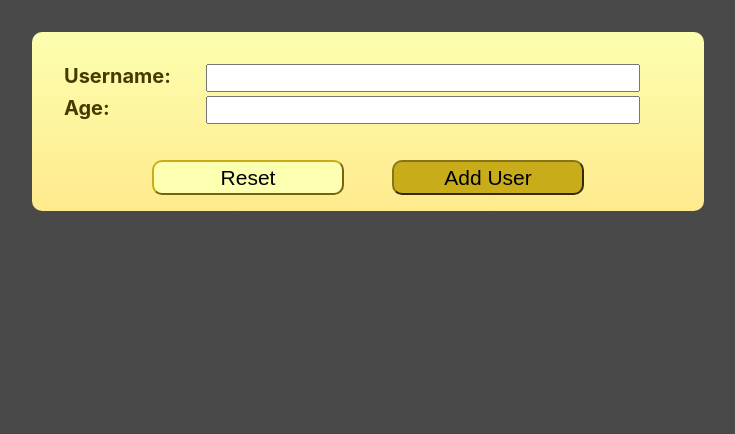
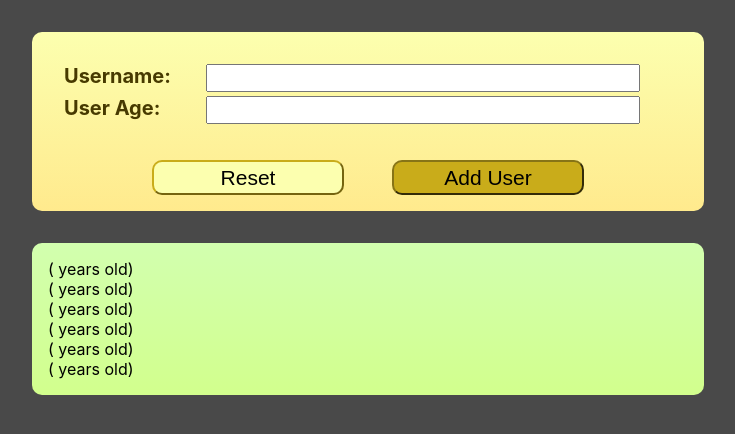
Before and after one commit to MonikaJung/React-user-creator-app, a React (Create React App) app: page / in a window 1280 px wide. Shown: the top 434 px of the page, without its empty margins (272-1007 px from the left). Built offline with nearby package versions, Linux system fonts and the light colour scheme.

Commit message:
Corrected UserInput, added initial UserLIst

```diff
--- a/src/App.js
+++ b/src/App.js
@@ -1,8 +1,12 @@
-import UserForm from './components/UserInputs/UserInputs';
+import UserForm from "./components/UserInputs/UserInputs";
+import UserList from "./components/UserList/UserList";
 
 function App() {
   return (
-    <UserForm />
+    <div>
+      <UserForm />
+      <UserList />
+    </div>
   );
 }
 
--- a/src/components/UserInputs/UserInput.module.css
+++ b/src/components/UserInputs/UserInput.module.css
@@ -28,6 +28,14 @@
     margin-bottom: 0.5rem;
 }
 
+.form-inputs-pair p {
+    color: rgb(194, 0, 0);
+    font-style: italic;
+    font-size: 1rem;
+    text-align: center;
+    margin-left: 17%;
+}
+
 .form-actions {
   margin: auto 5rem;
 }
--- a/src/components/UserInputs/UserInputs.js
+++ b/src/components/UserInputs/UserInputs.js
@@ -8,10 +8,12 @@ export default function UserForm() {
   const [isAgeCorrect, setIsAgeCorrect] = React.useState(true);
 
   function onUsernameChangeHandler(event) {
+    if (event.target.value !== "") setIsUsernameCorrect(true);
     setUsernameInput(event.target.value);
   }
 
   function onAgeChangeHandler(event) {
+    if (event.target.value !== "") setIsAgeCorrect(true);
     setAgeInput(event.target.value);
   }
 
@@ -25,13 +27,26 @@ export default function UserForm() {
       };
       console.log("SUBMIT");
       console.log(userData);
+      cleanInputs();
     }
     else console.log("SUBMIT DENIED");
   }
 
   function areInputsValid(){
+    let isAgeOK = false;
+
+    if (ageInput === "" || ageInput < 0 || ageInput > 180)
+      setIsAgeCorrect(false);
+    else {
+      setIsAgeCorrect(true);
+      isAgeOK = true;
+    }
+
+    return isUsernameValid() && isAgeOK;
+  }
+
+  function isUsernameValid() {
     let isUsernameOK = false;
-    let isAgeOK = false;
     const usernameRegEx = new RegExp("^[A-Za-z]+[A-Za-z0-9_.@//-]*[A-Za-z0-9_.//-]+[A-Za-z0-9]+$");
 
     if (usernameInput === "" || !usernameRegEx.test(usernameInput)) setIsUsernameCorrect(false);
@@ -39,21 +54,32 @@ export default function UserForm() {
       setIsUsernameCorrect(true);
       isUsernameOK = true;
     }
-    if (ageInput === "" || ageInput < 0)
+    return isUsernameOK;
+  }
+
+  function isAgeValid() {
+    let isAgeOK = false;
+
+    if (ageInput === "" || ageInput < 0 || ageInput > 180)
       setIsAgeCorrect(false);
     else {
       setIsAgeCorrect(true);
       isAgeOK = true;
     }
-
-    return isUsernameOK && isAgeOK;
+    return isAgeOK;
   }
 
   function onResetHandler(event) {
     event.preventDefault();
+    cleanInputs();
+    console.log("RESET");
+  }
+
+  function cleanInputs() {
     setUsernameInput("");
     setAgeInput("");
-    console.log("RESET");
+    setIsUsernameCorrect(true);
+    setIsAgeCorrect(true);
   }
 
   return (
@@ -67,15 +93,18 @@ export default function UserForm() {
             value={usernameInput}
             onChange={onUsernameChangeHandler}
           />
+          {!isUsernameCorrect && <p>Username must start with A letter, end with a letter or a number
+            <br/>and&nbsp;-_.@ signs and contain only letters, numbers.</p>}
         </div>
         <div className={styles["form-inputs-pair"]}>
-          <label htmlFor="age">Age: </label>
+          <label htmlFor="age">User Age: </label>
           <input
             type="number"
             id="age"
             value={ageInput}
             onChange={onAgeChangeHandler}
           />
+          {!isAgeCorrect && <p>Age must be a number bigger than 0 and smaller or equal 180.</p>}
         </div>
       </div>
       <div className={styles["form-actions"]}>
--- /dev/null
+++ b/src/components/UserList/UserItem.js
@@ -0,0 +1,8 @@
+import React from "react";
+import styles from "./UserList.module.css";
+
+export default function UserItem(props) {
+  return <div className={styles["user-item"]}>
+    <div>{props.username} ({props.age} years old)</div>
+  </div>;
+}
--- /dev/null
+++ b/src/components/UserList/UserList.js
@@ -0,0 +1,17 @@
+import React from "react";
+import styles from "./UserList.module.css";
+
+import UserItem from "./UserItem";
+
+export default function UserList(props) {
+  return (
+    <div className={styles["user-list"]}>
+      <UserItem username="" age="" />
+      <UserItem username="" age="" />
+      <UserItem username="" age="" />
+      <UserItem username="" age="" />
+      <UserItem username="" age="" />
+      <UserItem username="" age="" />
+    </div>
+  );
+}
--- /dev/null
+++ b/src/components/UserList/UserList.module.css
@@ -0,0 +1,7 @@
+.user-list {
+    padding: 1rem;
+    max-width: 40rem;
+    margin: 2rem auto;
+    border-radius: 10px;
+    background: linear-gradient(180deg, rgb(210, 255, 175), rgb(210, 255, 141));
+}
```
Also changed, not shown: src/components/UserList/UserItem.module.css (added, +7 -0 lines).
